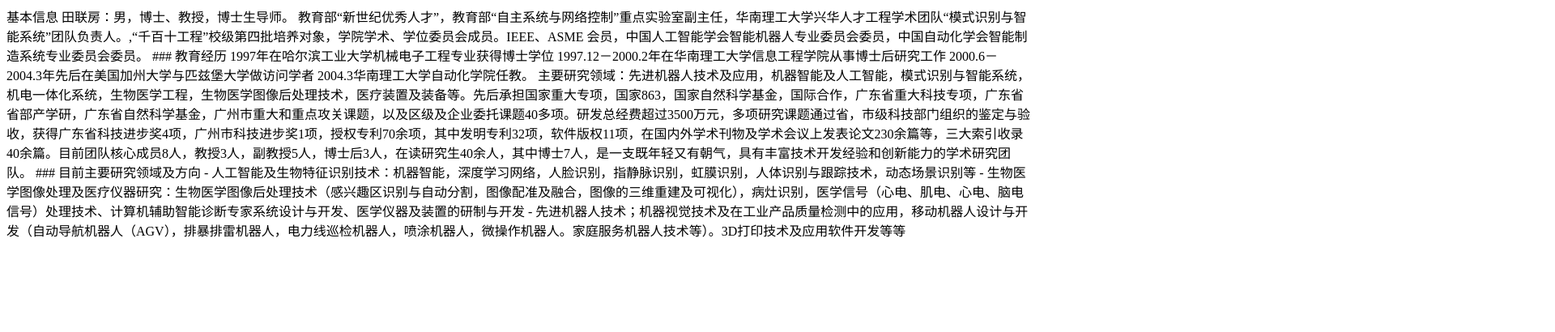
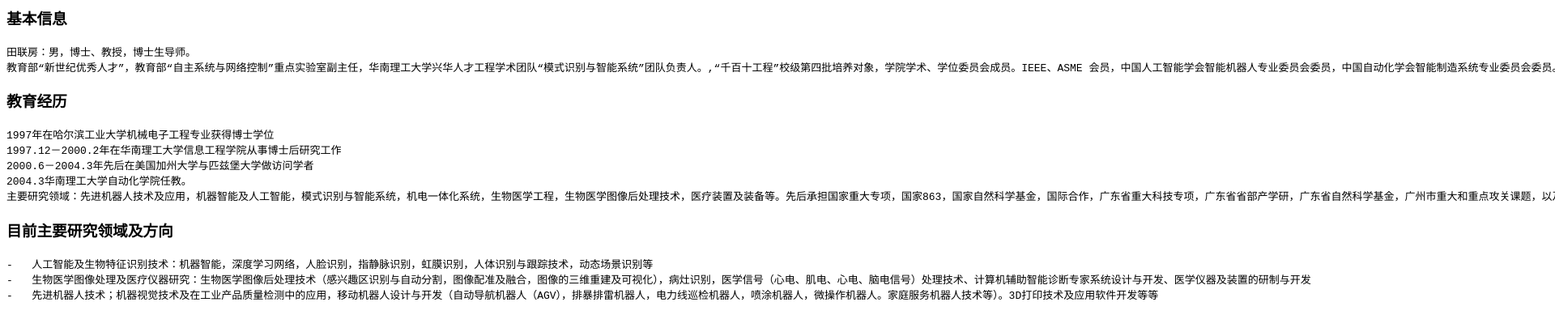
Before and after one commit to tianlianfang/tianlianfang.github.io, a plain HTML site: page index.html in a window 1280 px wide. Shown: the top 410 px of the page at 81% size, 1920 px wide, since content can reach past the window. Drawn offline with Linux system fonts and the light colour scheme.

Commit message:
Update index.html

```diff
--- a/index.html
+++ b/index.html
@@ -1,20 +1,21 @@
+
 <html>
-<body>
-基本信息
-田联房：男，博士、教授，博士生导师。
-教育部“新世纪优秀人才”，教育部“自主系统与网络控制”重点实验室副主任，华南理工大学兴华人才工程学术团队“模式识别与智能系统”团队负责人。,“千百十工程”校级第四批培养对象，学院学术、学位委员会成员。IEEE、ASME 会员，中国人工智能学会智能机器人专业委员会委员，中国自动化学会智能制造系统专业委员会委员。
-### 教育经历
-1997年在哈尔滨工业大学机械电子工程专业获得博士学位
+<h3 id="toc_0">基本信息</h3>
+
+<div><pre><code class="language-none">田联房：男，博士、教授，博士生导师。
+教育部“新世纪优秀人才”，教育部“自主系统与网络控制”重点实验室副主任，华南理工大学兴华人才工程学术团队“模式识别与智能系统”团队负责人。,“千百十工程”校级第四批培养对象，学院学术、学位委员会成员。IEEE、ASME 会员，中国人工智能学会智能机器人专业委员会委员，中国自动化学会智能制造系统专业委员会委员。</code></pre></div>
+
+<h3 id="toc_1">教育经历</h3>
+
+<div><pre><code class="language-none">1997年在哈尔滨工业大学机械电子工程专业获得博士学位
 1997.12－2000.2年在华南理工大学信息工程学院从事博士后研究工作
 2000.6－2004.3年先后在美国加州大学与匹兹堡大学做访问学者
 2004.3华南理工大学自动化学院任教。
+主要研究领域：先进机器人技术及应用，机器智能及人工智能，模式识别与智能系统，机电一体化系统，生物医学工程，生物医学图像后处理技术，医疗装置及装备等。先后承担国家重大专项，国家863，国家自然科学基金，国际合作，广东省重大科技专项，广东省省部产学研，广东省自然科学基金，广州市重大和重点攻关课题，以及区级及企业委托课题40多项。研发总经费超过3500万元，多项研究课题通过省，市级科技部门组织的鉴定与验收，获得广东省科技进步奖4项，广州市科技进步奖1项，授权专利70余项，其中发明专利32项，软件版权11项，在国内外学术刊物及学术会议上发表论文230余篇等，三大索引收录40余篇。目前团队核心成员8人，教授3人，副教授5人，博士后3人，在读研究生40余人，其中博士7人，是一支既年轻又有朝气，具有丰富技术开发经验和创新能力的学术研究团队。</code></pre></div>
 
-主要研究领域：先进机器人技术及应用，机器智能及人工智能，模式识别与智能系统，机电一体化系统，生物医学工程，生物医学图像后处理技术，医疗装置及装备等。先后承担国家重大专项，国家863，国家自然科学基金，国际合作，广东省重大科技专项，广东省省部产学研，广东省自然科学基金，广州市重大和重点攻关课题，以及区级及企业委托课题40多项。研发总经费超过3500万元，多项研究课题通过省，市级科技部门组织的鉴定与验收，获得广东省科技进步奖4项，广州市科技进步奖1项，授权专利70余项，其中发明专利32项，软件版权11项，在国内外学术刊物及学术会议上发表论文230余篇等，三大索引收录40余篇。目前团队核心成员8人，教授3人，副教授5人，博士后3人，在读研究生40余人，其中博士7人，是一支既年轻又有朝气，具有丰富技术开发经验和创新能力的学术研究团队。
+<h3 id="toc_2">目前主要研究领域及方向</h3>
 
-### 目前主要研究领域及方向
-
-- 	人工智能及生物特征识别技术：机器智能，深度学习网络，人脸识别，指静脉识别，虹膜识别，人体识别与跟踪技术，动态场景识别等
--	生物医学图像处理及医疗仪器研究：生物医学图像后处理技术（感兴趣区识别与自动分割，图像配准及融合，图像的三维重建及可视化），病灶识别，医学信号（心电、肌电、心电、脑电信号）处理技术、计算机辅助智能诊断专家系统设计与开发、医学仪器及装置的研制与开发
--	先进机器人技术；机器视觉技术及在工业产品质量检测中的应用，移动机器人设计与开发（自动导航机器人（AGV），排暴排雷机器人，电力线巡检机器人，喷涂机器人，微操作机器人。家庭服务机器人技术等）。3D打印技术及应用软件开发等等
-<body>
+<div><pre><code class="language-none">-   人工智能及生物特征识别技术：机器智能，深度学习网络，人脸识别，指静脉识别，虹膜识别，人体识别与跟踪技术，动态场景识别等
+-   生物医学图像处理及医疗仪器研究：生物医学图像后处理技术（感兴趣区识别与自动分割，图像配准及融合，图像的三维重建及可视化），病灶识别，医学信号（心电、肌电、心电、脑电信号）处理技术、计算机辅助智能诊断专家系统设计与开发、医学仪器及装置的研制与开发
+-   先进机器人技术；机器视觉技术及在工业产品质量检测中的应用，移动机器人设计与开发（自动导航机器人（AGV），排暴排雷机器人，电力线巡检机器人，喷涂机器人，微操作机器人。家庭服务机器人技术等）。3D打印技术及应用软件开发等等</code></pre></div>
 </html>
```
